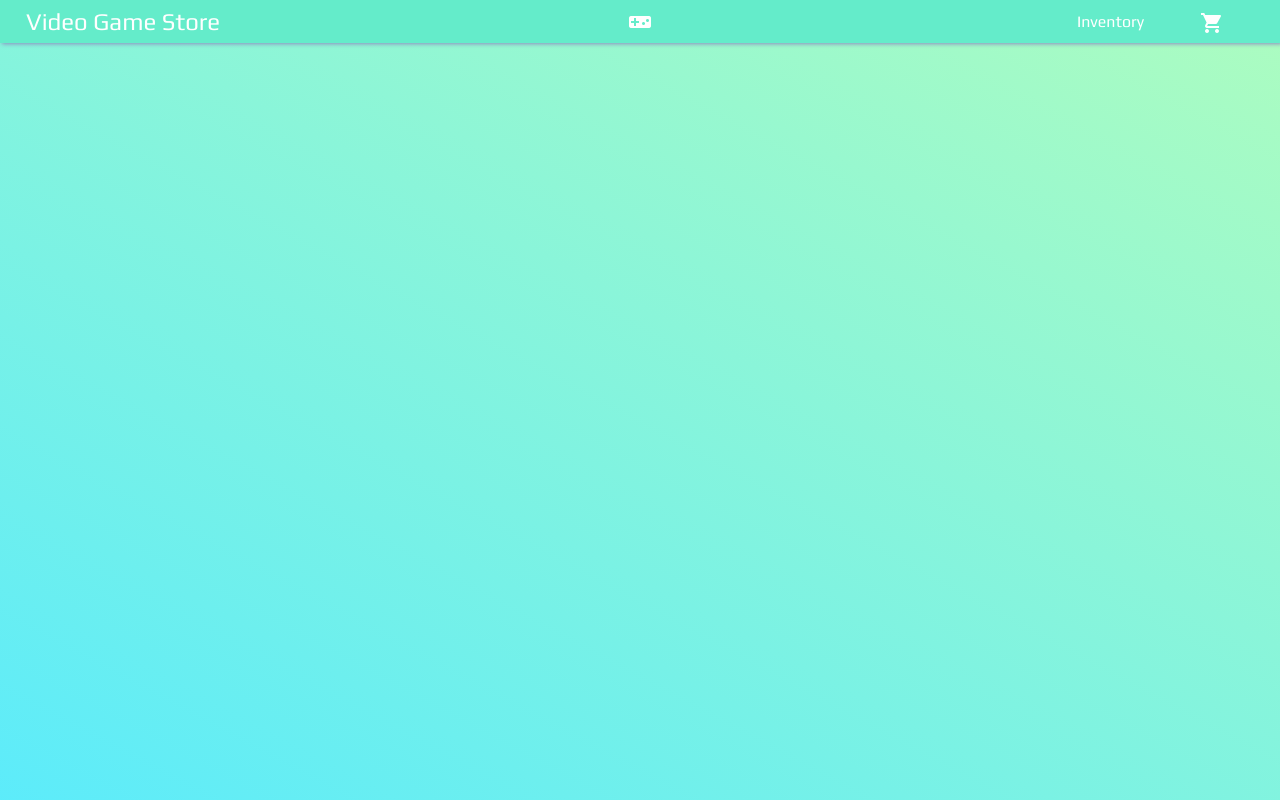
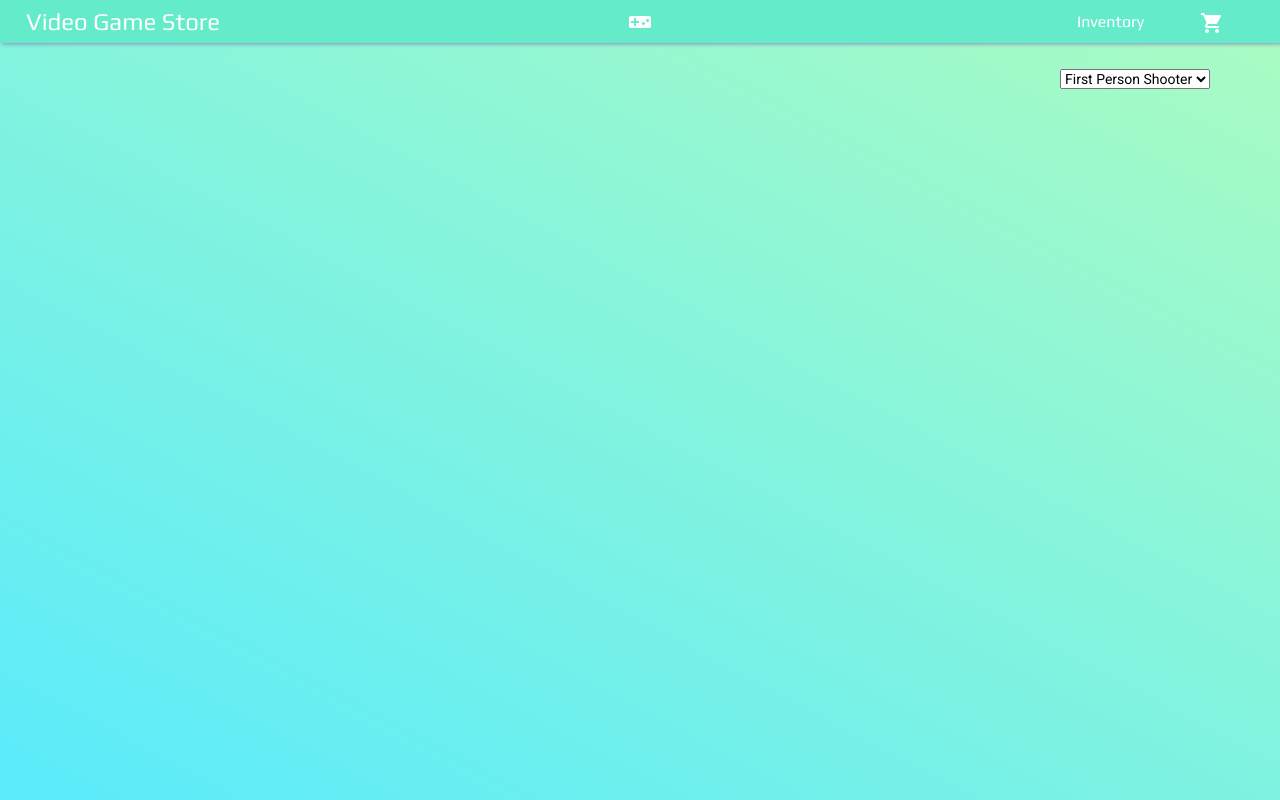
Before and after one commit to jordythen/VideoGameStore-FrontEnd, an Angular app in the folder VideoGameStore/: page /inventory in a window 1280 px wide. Built offline with nearby package versions, Linux system fonts and the light colour scheme; no server answers.

Commit message:
add category?

```diff
--- a/VideoGameStore/src/app/home/home.component.ts
+++ b/VideoGameStore/src/app/home/home.component.ts
@@ -29,11 +29,17 @@ export class HomeComponent implements OnInit {
       this.loggedUser = resp.body;
       if (this.loggedUser) {
         this.isInitial = false;
+        this.loggedInGrid();
       } else {
         this.changeHomeGrid();
         this.isInitial = true;
       }
     });
+    /*
+    if (!this.loggedUser){
+      this.changeHomeGrid();
+    }*/
+
   }
 
   changeHomeGrid() {
--- a/VideoGameStore/src/app/inventory/inventory.component.css
+++ b/VideoGameStore/src/app/inventory/inventory.component.css
@@ -1,7 +1,22 @@
-.inventoryTemplate {
-    display: grid;
+.bg {
+    left: 0;
+    top: 0;
+    display: inline;
+    position: absolute;
+    width: 100%;
     height: 100vh;
+    z-index: -1;
     background: rgb(93, 238, 255);
     /* background: linear-gradient(28deg, rgba(171, 252, 193, 1) 0%, rgba(90, 235, 252, 1) 100%); */
     background: linear-gradient(28deg, rgba(90, 235, 252, 1) 0%, rgba(171, 252, 193, 1) 100%);
 }
+
+.inventoryTemplate{
+    display: grid;
+}
+.categoryDropdown{
+    display: inline-grid;
+    justify-self: end;
+    margin-top: 26px;
+    margin-right: 70px;
+}
--- a/VideoGameStore/src/app/inventory/inventory.component.html
+++ b/VideoGameStore/src/app/inventory/inventory.component.html
@@ -1,3 +1,9 @@
+<div class="bg"></div>
 
 <div class="inventoryTemplate">
+    <div class="categoryDropdown">
+        <select name="gameCategory" id="gameCategory">
+            <option value="shooter">First Person Shooter</option>
+          </select>
+    </div>
 </div>
--- a/VideoGameStore/src/app/main-nav/main-nav.component.css
+++ b/VideoGameStore/src/app/main-nav/main-nav.component.css
@@ -6,6 +6,7 @@
 
 .mat-toolbar-row, .mat-toolbar-single-row {
   height: 43px !important;
+  z-index: 1000;
 }
 
 .mat-toolbar.mat-primary {
```
